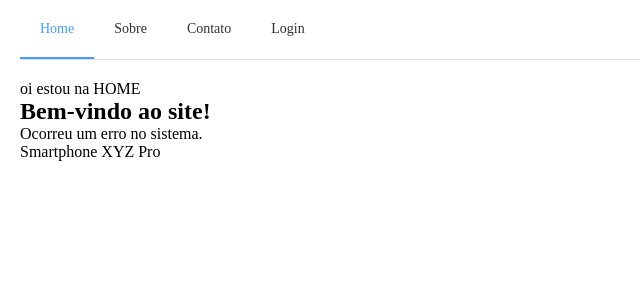
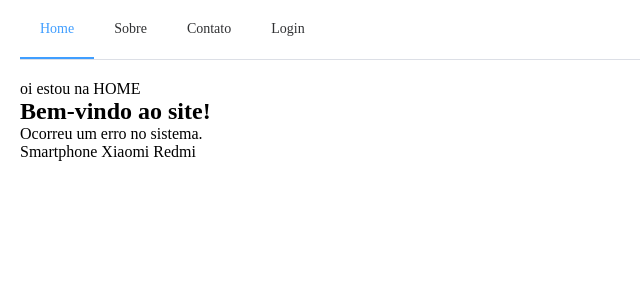
Before and after one commit to SoftGallery/SoftGallery, a Vue app in the folder SoftGallery.Web/: page / in a window 1280 px wide. Shown: the top 300 px of the page, without its empty margins (0-640 px from the left). Built offline with nearby package versions, Linux system fonts and the light colour scheme.

Commit message:
Commit Exemplo
Código feito junto com a Raissa para simbolizar os componentes, rotas e como chamados os componentes.

```diff
--- a/SoftGallery.Web/src/pages/Home.vue
+++ b/SoftGallery.Web/src/pages/Home.vue
@@ -6,7 +6,7 @@ import CardProduto from '../components/CardProduto.vue';
 
 <template>
 <p>oi estou na HOME</p>
-<CardProduto nome_produto="Smartphone XYZ Pro" tipo="erro"></CardProduto>
+<CardProduto nome_produto="Smartphone Xiaomi Redmi" tipo="erro"></CardProduto>
 </template>
 
 
--- a/SoftGallery.Web/src/pages/LoginAdm.vue
+++ b/SoftGallery.Web/src/pages/LoginAdm.vue
@@ -1,8 +1,9 @@
 <script lang="ts" setup>
-
+import CardProduto from "../components/CardProduto.vue"
 </script>
 
 <template>
+<CardProduto nome_produto="Smartphone XYZ Pro" tipo="erro"></CardProduto>
 <p>oi estou na página LoginAdm</p>
 </template>
 
--- a/SoftGallery.Web/src/routes.ts
+++ b/SoftGallery.Web/src/routes.ts
@@ -6,7 +6,8 @@ import LoginAdm from "./pages/LoginAdm.vue"
 
 const routes = [
   { path: '/', component: Home },
-  { path: '/login-adm', component: LoginAdm }
+  { path: '/login-adm', component: LoginAdm },
+  { path: '/contato', component: LoginAdm }
 ]
 
 const router = createRouter({
```
